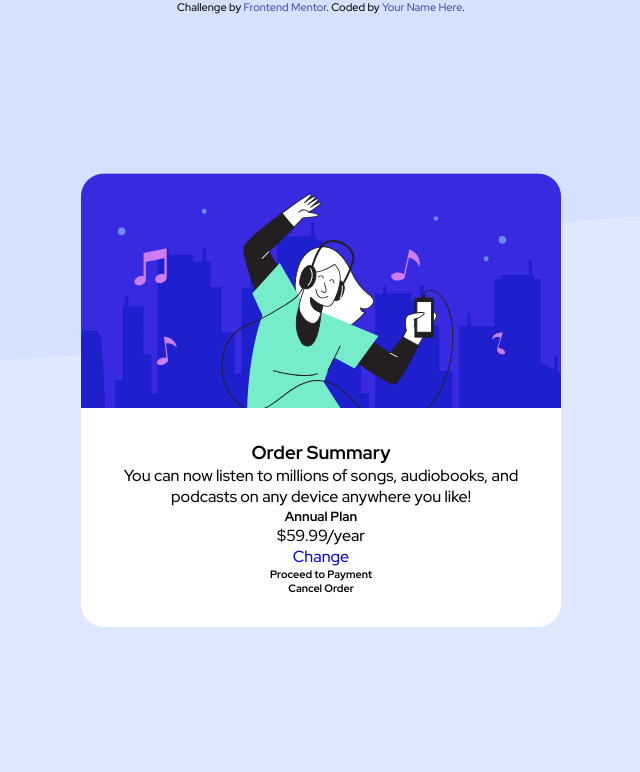
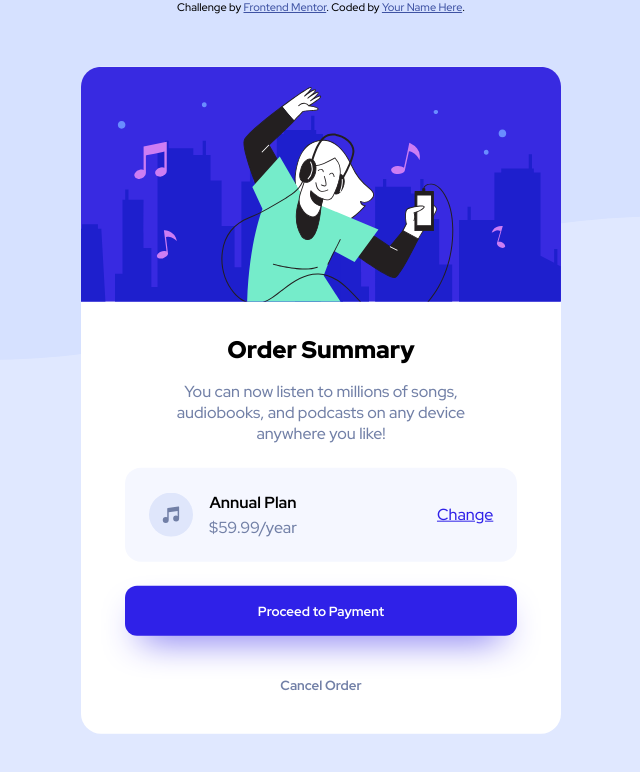
Before and after one commit to scanales01/Order-Summary-Component, a plain HTML site: page index.html in a window 1280 px wide. Shown: the whole page, without its empty margins (319-959 px from the left). Drawn offline with Linux system fonts and the light colour scheme.

Commit message:
Updated Card Format

```diff
--- a/assets/css/styles.css
+++ b/assets/css/styles.css
@@ -11,6 +11,7 @@
     --neutral-pale: hsl(225, 100%, 98%);
     --neutral-desaturated: hsl(224, 23%, 55%);
     --neutral-dark: hsl(223, 47%, 23%);
+    --button-purple: hsl(244, 81%, 52%);
     --font-size-p: 16px;
 }
 
@@ -23,7 +24,7 @@
 }
 
 a {
-    text-decoration: none;
+    color: var(--button-purple);
 }
 
 a:hover {
@@ -36,6 +37,18 @@ body, html {
 
 body {
     background-color: var(--primary-pale);
+}
+
+h2 {
+    font-weight: var(--font-black);
+    margin-top: 1rem;
+    margin-bottom: 1rem;
+}
+
+p {
+    font-weight: var(--font-medium);
+    font-size: var(--font-size-p);
+    color: var(--neutral-desaturated);
 }
 
 .background {
@@ -62,7 +75,7 @@ body {
     background-color: white;
     width: 30rem;
     object-fit: cover;
-    border-radius: 5%;
+    border-radius: 1.25rem;
     transform: translate(-50%, -50%);
     overflow: hidden;
 }
@@ -73,6 +86,66 @@ body {
 }
 
 .content {
-    margin: 2rem;
+    margin-top: 2rem;
     text-align: center;
 }
+
+.content > p {
+    margin-left: 3.75rem;
+    margin-right: 3.75rem;
+}
+
+.plan-container {
+    display: flex;
+    align-items: center;
+    margin-top: 1.5rem;
+    margin-bottom: 1.5rem;
+    margin-left: 2.75rem;
+    margin-right: 2.75rem;
+    padding: 1.5rem;
+    background-color: var(--neutral-pale);
+    border-radius: 1rem;
+}
+
+.plan-container img {
+    width: 2.75rem;
+}
+
+.price {
+    margin-left: 1rem;
+    margin-right: 8.75rem;
+}
+
+.price h4 {
+    margin-bottom: 0.25rem;
+}
+
+.option-container {
+    background-color: var(--button-purple);
+    margin-bottom: 1.5rem;
+    margin-left: 2.75rem;
+    margin-right: 2.75rem;
+    padding-top: 1rem;
+    padding-bottom: 1rem;
+    border-radius: .75rem;
+    box-shadow: 0 1rem 2.25rem -1rem var(--button-purple);
+}
+
+.option-container h5 {
+    color: white;
+    font-weight: var(--font-bold);
+}
+
+.cancel-container {
+    margin-bottom: 1.5rem;
+    margin-left: 2.75rem;
+    margin-right: 2.75rem;
+    padding-top: 1rem;
+    padding-bottom: 1rem;
+    border-radius: .75rem;
+}
+
+.cancel-container h5 {
+    color: var(--neutral-desaturated);
+    font-weight: var(--font-bold);
+}
--- a/index.html
+++ b/index.html
@@ -18,23 +18,29 @@
     <div class="card-container">
       <img src="assets/images/illustration-hero.svg" alt="illustration-hero" loading="lazy"/>
       <div class="content">
-        <h3>Order Summary</h3>
+        <h2>Order Summary</h2>
 
         <p>You can now listen to millions of songs, audiobooks, and podcasts on any
          device anywhere you like!</p>
 
         <div class="plan-container">
-         <h5>Annual Plan</h5>
+          <img src="assets/images/icon-music.svg" alt="music-icon" loading="lazy"/>
+          <div class="price">
+            <h4>Annual Plan</h4>
             <p>$59.99/year</p>
+          </div>
 
           <a href="#">Change</a>
         </div>
 
         <div class="option-container">
-         <h6>Proceed to Payment</h6>
+          <h5>Proceed to Payment</h5>
         </div>
 
-       <h6>Cancel Order</h6>
+        <div class="cancel-container">
+          <h5>Cancel Order</h5>
+        </div>
+        <!-- <h5>Cancel Order</h5> -->
      </div>
     </div>
     <div class="attribution">
```
Lines whose indentation alone changed are shown as unchanged.
